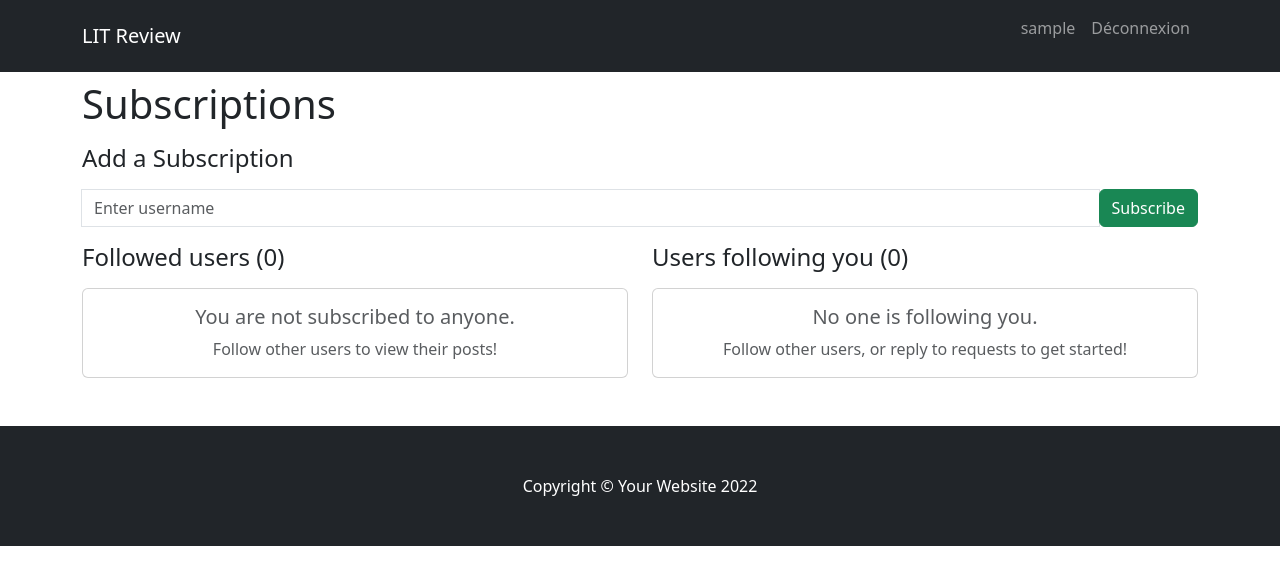
After one commit to Jighart/P9-LITReview, a Django app: page /accounts/follows/ in a window 1280 px wide. The commit adds this page. Shown: the top 585 px of the page. Run offline with Django 4.2, Linux system fonts and the light colour scheme; the visitor is signed in with stand-in values (Sample User, id 1).

Commit message:
Follow system implemented

```diff
--- a/LITReview/LITReview/urls.py
+++ b/LITReview/LITReview/urls.py
@@ -1,18 +1,3 @@
-"""LITReview URL Configuration
-
-The `urlpatterns` list routes URLs to views. For more information please see:
-    https://docs.djangoproject.com/en/4.1/topics/http/urls/
-Examples:
-Function views
-    1. Add an import:  from my_app import views
-    2. Add a URL to urlpatterns:  path('', views.home, name='home')
-Class-based views
-    1. Add an import:  from other_app.views import Home
-    2. Add a URL to urlpatterns:  path('', Home.as_view(), name='home')
-Including another URLconf
-    1. Import the include() function: from django.urls import include, path
-    2. Add a URL to urlpatterns:  path('blog/', include('blog.urls'))
-"""
 from django.contrib import admin
 from django.urls import path, include
 
--- a/LITReview/accounts/forms.py
+++ b/LITReview/accounts/forms.py
@@ -13,3 +13,7 @@ class RegistrationForm(UserCreationForm):
     class Meta:
         model = User
         fields = ('username', 'password1', 'password2')
+
+
+class FollowForm(forms.Form):
+    followed_user = forms.CharField(label=False,widget=forms.TextInput())
--- /dev/null
+++ b/LITReview/accounts/templates/follows.html
@@ -0,0 +1,85 @@
+{% extends 'base.html' %}
+
+{% block content %}
+
+<div class="container p-0">
+    <div class="row mb-2">
+        <h1 class="col-8 py-2 mb-0">Subscriptions</h1>
+    </div>
+</div>
+
+<div class="content-section">
+
+  <!-- Subscription form -->
+  <h4 class="mb-3 mt-2">Add a Subscription</h4>
+  <fieldset class="form-group mt-3">
+    <form class="input-group mb-3" method="POST">
+      {% csrf_token %}
+      <label class="d-none" for="followed_user"></label>
+      <input class="form-control" id="followed_user" type="text" name="followed_user" placeholder="Enter username">
+      <div class="input-group-append">
+        <button class="btn btn-success" id="button-addon2" type="submit">Subscribe</button>
+      </div>
+    </form>
+  </fieldset>
+
+    <div class="row">
+        <!-- Following -->
+          <div class="col">
+            <h4 class="mb-3">Followed users ({{ user_follows.count }})</h4>
+
+            {% if user_follows %}
+              <div class="card mb-5">
+                <ul class="list-group list-group-flush">
+                  {% for follow in user_follows %}
+                    <li class="list-group-item">
+                      <p class="mb-0">
+                        {{ follow.followed_user.username }}
+                        <a class="btn btn-outline-danger btn-sm float-right" href="{% url 'unfollow' follow.id %}">
+                          Unsubscribe
+                        </a>
+                      </p>
+                    </li>
+                  {% endfor %}
+                </ul>
+              </div>
+            {% else %}
+              <div class="card text-center mb-5">
+                <div class="card-body">
+                  <h5 class="card-title text-muted">You are not subscribed to anyone.</h5>
+                  <p class="card-text text-muted">Follow other users to view their posts!</p>
+                </div>
+              </div>
+            {% endif %}
+
+          </div>
+
+  <!-- Followers -->
+  <div class="col">
+    <h4 class="mb-3">Users following you ({{ followed_by.count }})</h4>
+    {% if followed_by %}
+      <div class="card mb-4">
+        <ul class="list-group list-group-flush">
+          {% for follow in followed_by %}
+            <li class="list-group-item">
+              <p class="mb-0">
+                {{ follow.user.username }}
+              </p>
+            </li>
+          {% endfor %}
+        </ul>
+      </div>
+    {% else %}
+      <div class="card text-center mb-5">
+        <div class="card-body">
+          <h5 class="card-title text-muted">No one is following you.</h5>
+          <p class="card-text text-muted">Follow other users, or reply to requests to get started!</p>
+        </div>
+      </div>
+    {% endif %}
+  </div>
+</div>
+
+</div>
+
+{% endblock content %}
--- a/LITReview/accounts/urls.py
+++ b/LITReview/accounts/urls.py
@@ -1,8 +1,12 @@
-from django.urls import path, include
+from django.urls import path
+from django.contrib.auth.decorators import login_required
+
 from . import views
 
 urlpatterns = [
     path('login/', views.login_view, name='login_view'),
     path('logout/', views.logout_view, name='logout_view'),
     path('register/', views.register_view, name='register_view'),
+    path('follows/', login_required(views.subscriptions), name='subscriptions'),
+    path('unfollow/<id>', login_required(views.unfollow), name='unfollow'),
 ]
--- a/LITReview/accounts/views.py
+++ b/LITReview/accounts/views.py
@@ -1,7 +1,13 @@
-from django.shortcuts import redirect, render
+from django.db import IntegrityError
+from django.shortcuts import render, get_object_or_404, redirect
+from django.contrib import messages
 from django.contrib.auth import authenticate, login, logout
+from django.contrib.auth.models import User
+from django.core.exceptions import PermissionDenied
 
-from accounts.forms import RegistrationForm
+from accounts.forms import RegistrationForm, FollowForm
+from .models import UserFollow
+
 
 def login_view(request):
     if not request.user.is_authenticated:
@@ -22,7 +28,7 @@ def login_view(request):
 
 def logout_view(request):
     logout(request)
-    return redirect('review_list')
+    return redirect('login_view')
 
 
 def register_view(request):
@@ -38,3 +44,51 @@ def register_view(request):
     else:
         user_form = RegistrationForm()
         return render(request, 'registration/register.html', {'user_form': user_form})
+
+
+def subscriptions(request):
+    if request.method == 'POST':
+        follow_form = FollowForm(request.POST)
+
+        if follow_form.is_valid():
+            try:
+                followed_user = User.objects.get(username=request.POST['followed_user'])
+                if request.user == followed_user:
+                    messages.error(request, 'You can\'t subscribe to yourself!')
+                else:
+                    try:
+                        UserFollow.objects.create(user=request.user, followed_user=followed_user)
+                        messages.success(request, f'You are now following {followed_user}!')
+                    except IntegrityError:
+                        messages.error(request, f'You are already following {followed_user}!')
+
+            except User.DoesNotExist:
+                messages.error(request, f'The user {follow_form.data["followed_user"]} does not exist.')
+
+    else:
+        follow_form = FollowForm()
+
+    user_follows = UserFollow.objects.filter(user=request.user).order_by('followed_user')
+    followed_by = UserFollow.objects.filter(followed_user=request.user).order_by('user')
+
+    context = {
+        'follow_form': follow_form,
+        'user_follows': user_follows,
+        'followed_by': followed_by,
+        'title': 'Subscriptions',
+    }
+    return render(request, 'follows.html', context)
+
+
+def unfollow(request, id):
+    follow = get_object_or_404(UserFollow, id=id)
+
+    if follow.user != request.user:
+        raise PermissionDenied()
+
+    if request.method == 'GET':
+        follow.delete()
+        messages.success(request, f'No longer following {follow.followed_user}!')
+        return redirect('subscriptions')
+
+    return redirect('subscriptions')
--- a/LITReview/blog/admin.py
+++ b/LITReview/blog/admin.py
@@ -1,5 +1,5 @@
 from django.contrib import admin
-from .models import Ticket, Review, UserFollow
+from .models import Ticket, Review
 
 @admin.register(Ticket)
 class TicketAdmin(admin.ModelAdmin):
@@ -9,4 +9,4 @@ class TicketAdmin(admin.ModelAdmin):
     list_filter = ('time_created',)
 
 admin.site.register(Review)
-admin.site.register(UserFollow)
+# admin.site.register(UserFollow)
--- a/LITReview/blog/urls.py
+++ b/LITReview/blog/urls.py
@@ -1,15 +1,16 @@
 from django.urls import path
+from django.contrib.auth.decorators import login_required
 from . import views
 
 urlpatterns = [
-    path('', views.ReviewListView.as_view(), name='review_list'),
-    path('create_review/', views.review_create, name='review_create'),
-    path('create_ticket/', views.ticket_create, name='ticket_create'),
-    path('review/<id>/', views.review_detail, name='review_detail'),
-    path('review/<id>/edit/', views.review_edit, name='review_edit'),
-    path('review/<id>/delete/', views.review_delete, name='review_delete'),
-    path('ticket/<id>/', views.ticket_detail, name='ticket_detail'),
-    path('ticket/<id>/respond/', views.ticket_respond, name='ticket_respond'),
-    path('ticket/<id>/edit/', views.ticket_edit, name='ticket_edit'),
-    path('ticket/<id>/delete/', views.ticket_delete, name='ticket_delete'),
+    path('', login_required(views.ReviewListView.as_view()), name='review_list'),
+    path('create_review/', login_required(views.review_create), name='review_create'),
+    path('create_ticket/', login_required(views.ticket_create), name='ticket_create'),
+    path('review/<id>/', login_required(views.review_detail), name='review_detail'),
+    path('review/<id>/edit/', login_required(views.review_edit), name='review_edit'),
+    path('review/<id>/delete/', login_required(views.review_delete), name='review_delete'),
+    path('ticket/<id>/', login_required(views.ticket_detail), name='ticket_detail'),
+    path('ticket/<id>/respond/', login_required(views.ticket_respond), name='ticket_respond'),
+    path('ticket/<id>/edit/', login_required(views.ticket_edit), name='ticket_edit'),
+    path('ticket/<id>/delete/', login_required(views.ticket_delete), name='ticket_delete'),
 ]
--- a/LITReview/templates/base.html
+++ b/LITReview/templates/base.html
@@ -28,15 +28,28 @@
         </div>
     </nav>
 
+    <!-- Messages -->
+    <main role="main" class="container">
+        <div class="row">
+        <div class="col-lg">
+            {% if messages %}
+            {% for message in messages %}
+                <div class="container-fluid p-0">
+                    <div class="alert {{ message.tags }} alert-dismissible" role="alert" >
+                        {% comment %} <button type="button" class="close" data-dismiss="alert" aria-label="Close">
+                            <span aria-hidden="True">&times;</span>
+                        </button> {% endcomment %}
+                        {{ message }}
+                    </div>
+                </div>
+            {% endfor %}
+            {% endif %}
 
-
-
-
-
-
-    {% block content %}
-
-    {% endblock content %}
+            <!-- Block Content -->
+            {% block content %}{% endblock %}
+            </div>
+        </div>
+    </main>
 
     <!-- Footer-->
     <footer class="py-5 bg-dark">
```
Also changed, not shown: LITReview/LITReview/settings.py (+9 -0 lines), LITReview/accounts/models.py (+22 -0 lines), LITReview/blog/models.py (+0 -29 lines), LITReview/blog/templates/blog/review/delete.html (+7 -0 lines), LITReview/accounts/migrations/0001_initial.py (added), LITReview/blog/migrations/0004_alter_userfollow_unique_together_and_more.py (added).
